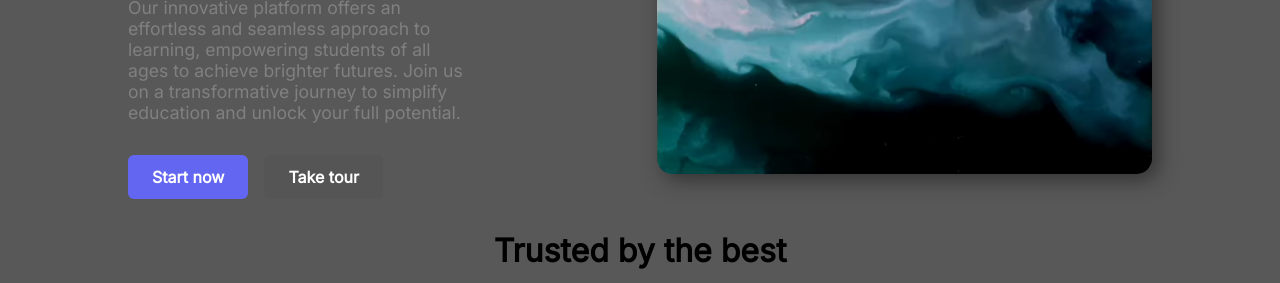
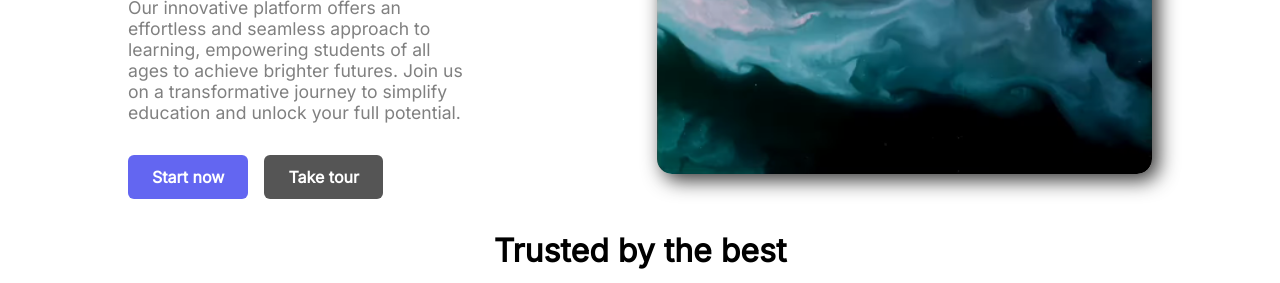
Before and after one commit to Divyanshuk09/Study-Sync, a plain HTML site: page index.html in a window 1280 px wide. Shown: the part 512-795 px from the top of the page. Drawn offline with Linux system fonts and the light colour scheme.

Commit message:
Update style.css

```diff
--- a/style.css
+++ b/style.css
@@ -22,7 +22,7 @@
 body {
     height: 100vh;
     text-align: center;
-    background-color: rgb(88, 88, 88);
+    background-color: var(--background-color: #ffffff);
     padding: 2rem;
 }
 
```
